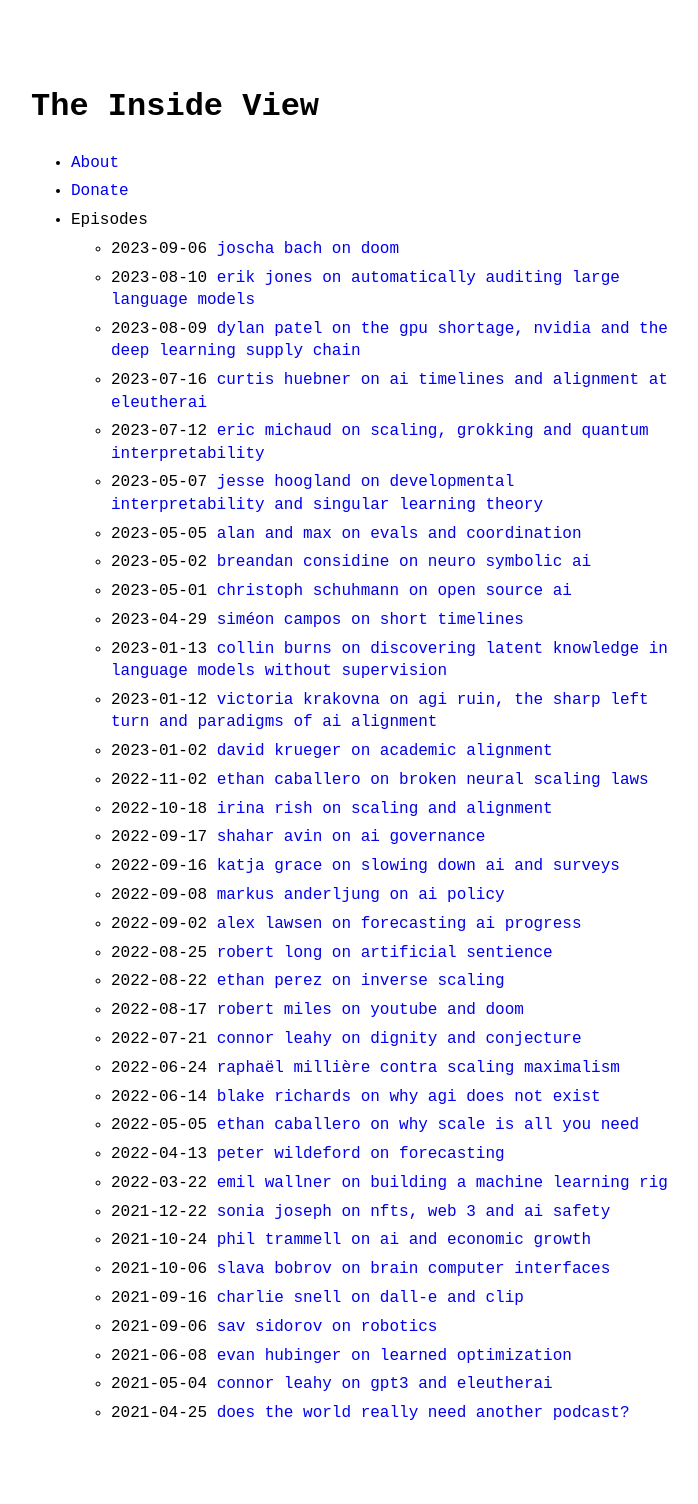
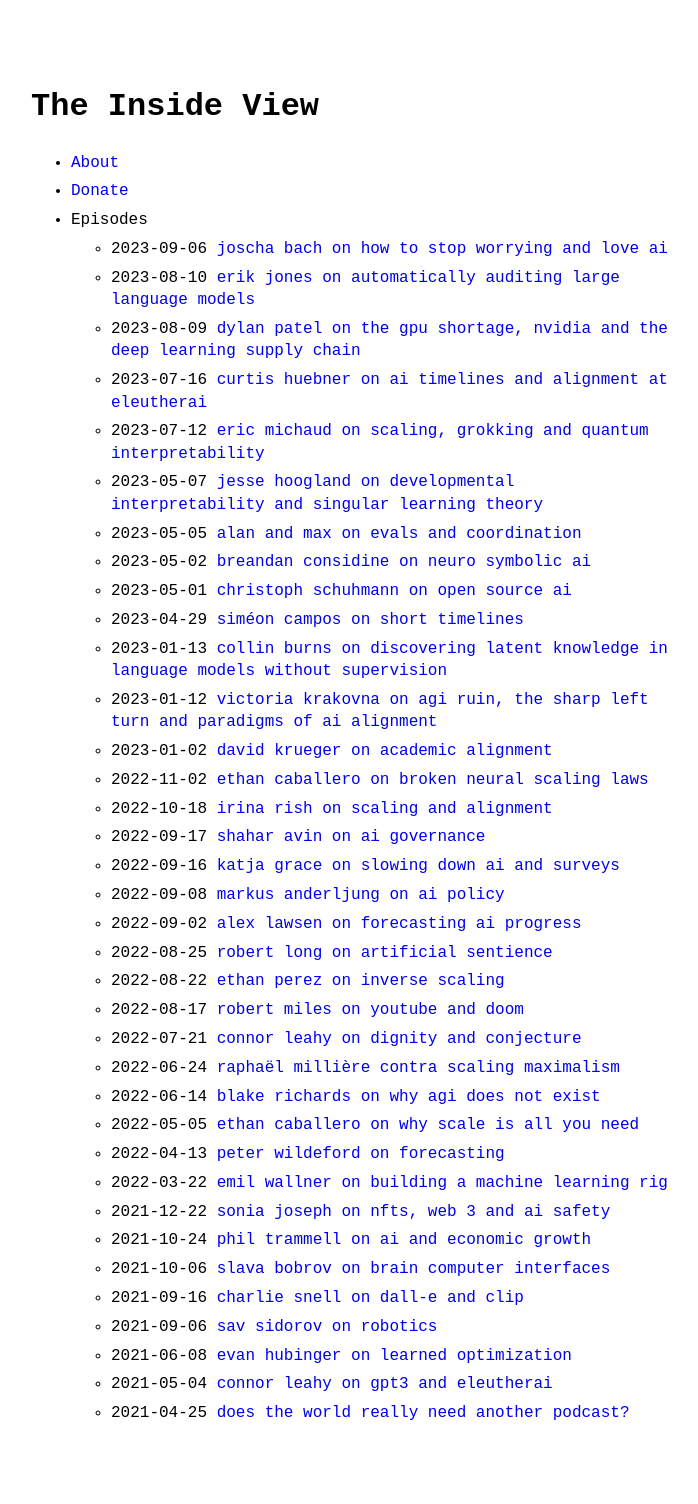
Before and after one commit to theinsideview/theinsideview.github.io, a Jekyll site: the page built from index.md, in a window 1280 px wide. Shown: the whole page, without its empty margins (289-987 px from the left). Built offline with Jekyll 4.4.1, drawn with Linux system fonts in a browser that asks for light colours.

Commit message:
Update 2023-09-06-joscha.md

```diff
--- a/_posts/2023-09-06-joscha.md
+++ b/_posts/2023-09-06-joscha.md
@@ -1,6 +1,6 @@
 ---
 layout: post
-title: "Joscha Bach on doom"
+title: "Joscha Bach on how to stop worrying and love AI"
 category: podcast
 permalink: joscha
 youtubeId: YeXHQts3xYM
```
